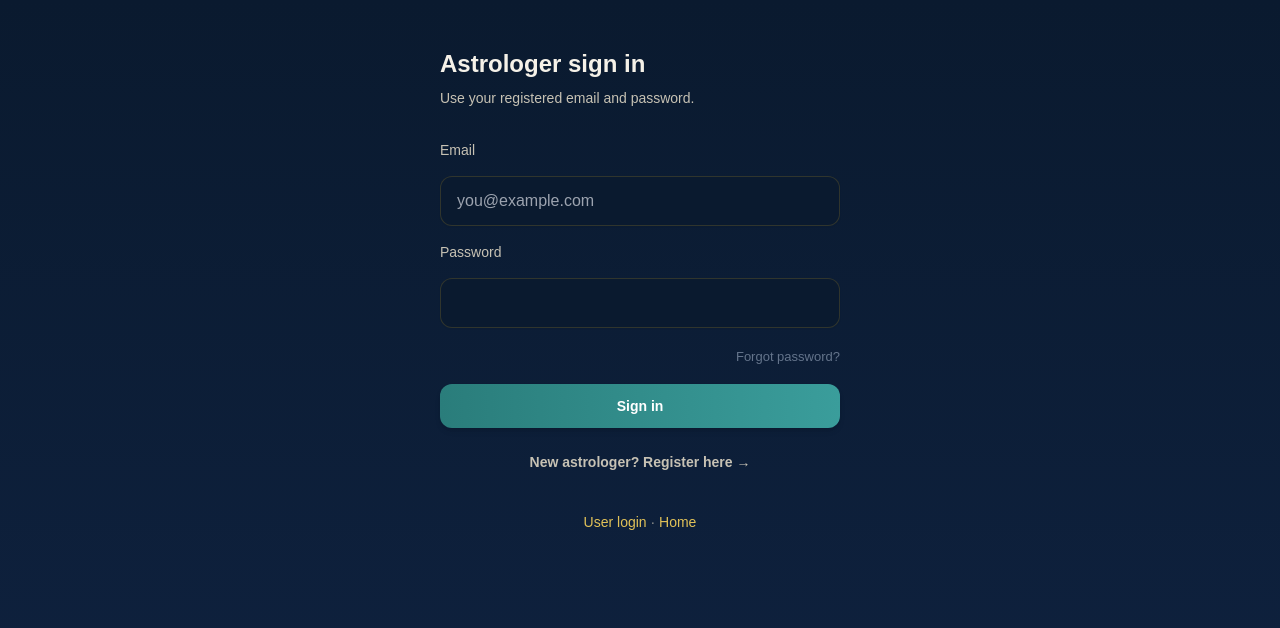
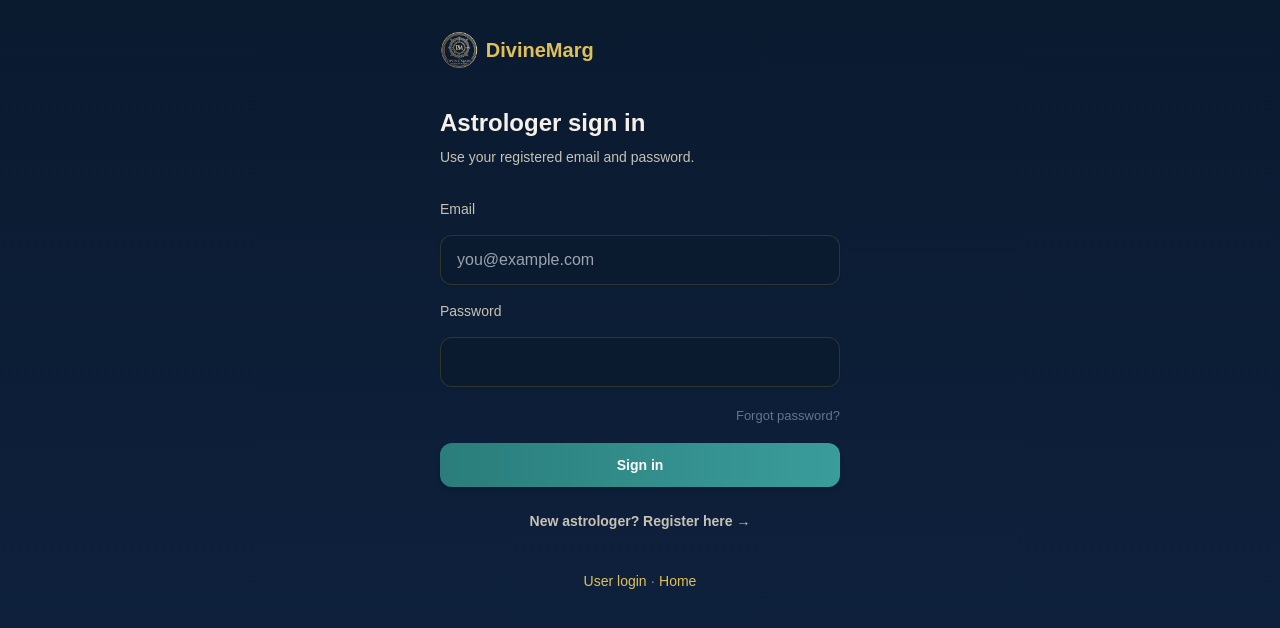
Before and after one commit to rohu123coder/lagnalord-v2, a Next.js app in the folder apps/web/: page /astrologer/login in a window 1280 px wide. Shown: the top 628 px of the page. Built offline with nearby package versions, Linux system fonts and the light colour scheme; no server answers.

Commit message:
Add minimal top-left logo to astrologer login page (AstroTalk-style)

```diff
--- a/apps/web/app/astrologer/login/page.tsx
+++ b/apps/web/app/astrologer/login/page.tsx
@@ -6,6 +6,8 @@ import { useEffect, useState } from "react";
 
 import api from "@/lib/api";
 import { useAuthStore, type AuthUser } from "@/lib/store";
+import { getTenant } from "@/lib/tenants";
+import Image from "next/image";
 
 type AstrologerLoginPayload = {
   id: string;
@@ -24,6 +26,7 @@ type AstrologerLoginPayload = {
 
 export default function AstrologerLoginPage() {
   const router = useRouter();
+  const tenant = getTenant();
   const setUser = useAuthStore((s) => s.setUser);
   const { isLoggedIn, user, token } = useAuthStore();
   const [mounted, setMounted] = useState(false);
@@ -118,7 +121,23 @@ export default function AstrologerLoginPage() {
 
   return (
     <div className="min-h-screen bg-gradient-to-b from-[#0A1A2F] to-[#0F2240]">
-      <div className="mx-auto flex max-w-md flex-col px-4 py-12 sm:px-6">
+      <div className="mx-auto max-w-md px-4 pt-8 sm:px-6">
+        <Link href="/" className="inline-flex items-center gap-2">
+          {tenant.logo.imageUrl ? (
+            <Image
+              src={tenant.logo.imageUrl}
+              alt={tenant.name}
+              width={36}
+              height={36}
+              className="h-9 w-auto object-contain"
+            />
+          ) : null}
+          <span className="text-xl font-bold text-[#E0C158]">
+            {tenant.logo.text}
+          </span>
+        </Link>
+      </div>
+      <div className="mx-auto flex max-w-md flex-col px-4 py-8 sm:px-6">
         <h1 className="text-2xl font-bold text-[#F5F1E8]">
           Astrologer sign in
         </h1>
```
